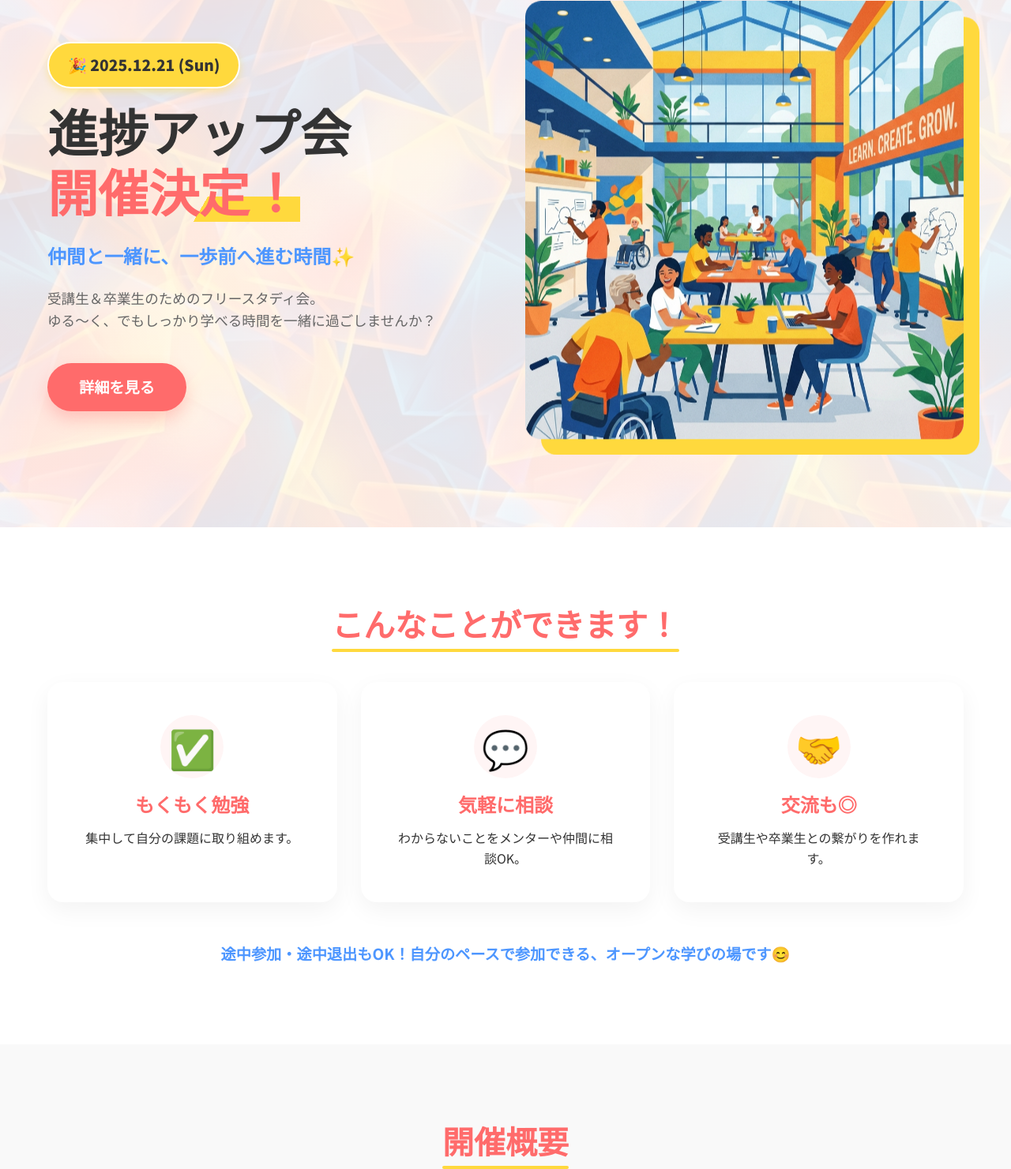
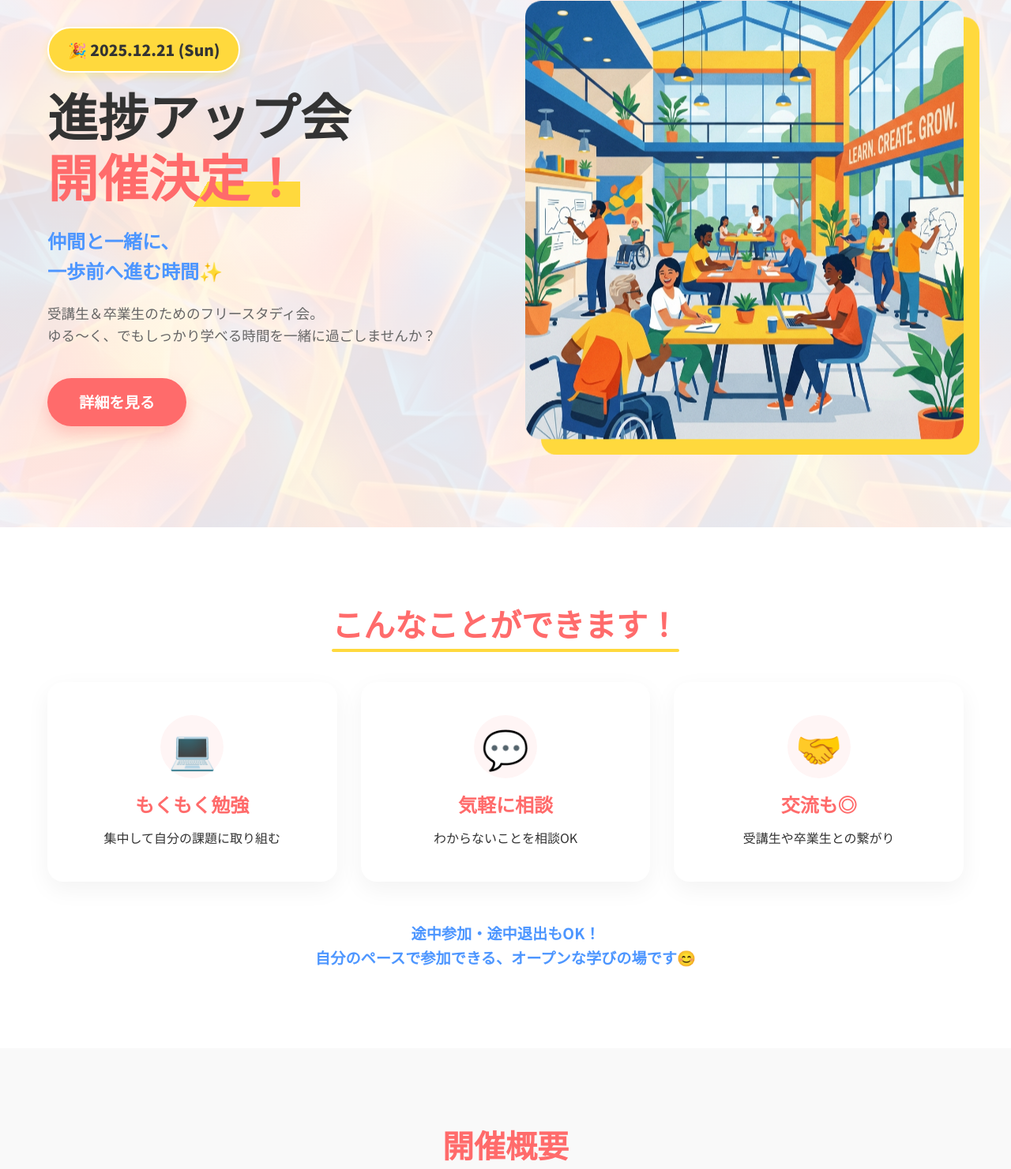
Before and after one commit to wamotahiruo/progress-up-lp, a plain HTML site: page index.html in a window 1280 px wide. Shown: the part 94-1575 px from the top of the page at 79% size. Drawn offline with Linux system fonts and the light colour scheme.

Commit message:
Update content and layout

```diff
--- a/index.html
+++ b/index.html
@@ -25,7 +25,7 @@
         <div class="hero-text">
           <span class="badge">🎉 2025.12.21 (Sun) </span>
           <h1>進捗アップ会<br><span class="highlight">開催決定！</span></h1>
-          <p class="subtitle">仲間と一緒に、一歩前へ進む時間✨</p>
+          <p class="subtitle">仲間と一緒に、<br>一歩前へ進む時間✨</p>
           <p class="description">受講生＆卒業生のためのフリースタディ会。<br>ゆる〜く、でもしっかり学べる時間を一緒に過ごしませんか？</p>
           <a href="#details" class="cta-button">詳細を見る</a>
         </div>
@@ -41,22 +41,22 @@
         <h2>こんなことができます！</h2>
         <div class="feature-grid">
           <div class="feature-card">
-            <div class="icon">✅</div>
+            <div class="icon">💻</div>
             <h3>もくもく勉強</h3>
-            <p>集中して自分の課題に取り組めます。</p>
+            <p>集中して自分の課題に取り組む</p>
           </div>
           <div class="feature-card">
             <div class="icon">💬</div>
             <h3>気軽に相談</h3>
-            <p>わからないことをメンターや仲間に相談OK。</p>
+            <p>わからないことを相談OK</p>
           </div>
           <div class="feature-card">
             <div class="icon">🤝</div>
             <h3>交流も◎</h3>
-            <p>受講生や卒業生との繋がりを作れます。</p>
+            <p>受講生や卒業生との繋がり</p>
           </div>
         </div>
-        <p class="note">途中参加・途中退出もOK！自分のペースで参加できる、オープンな学びの場です😊</p>
+        <p class="note">途中参加・途中退出もOK！<br>自分のペースで参加できる、オープンな学びの場です😊</p>
       </div>
     </section>
 
@@ -87,6 +87,10 @@
           <li>学習リズムを整えたいと思っている方</li>
         </ul>
       </div>
+      <div class="container">
+        <p><a href="https://forms.gle/M89JgDDoYUYyMqSa6" target="_blank"
+            rel="noopener noreferrer">🖱️出欠回答へのご協力お願いします🖱️</a></p>
+      </div>
     </section>
 
     <!-- Footer/CTA -->
@@ -95,10 +99,6 @@
         <!-- <h2>出欠回答へのご協力お願いします！</h2> -->
         <p>ふらっと来て、ふらっと帰ってOKです♪<br>みんなで一緒に、前向きに学びを楽しみましょう💪🌱</p>
       </div>
-      <div class="container">
-        <p><a href="https://forms.gle/M89JgDDoYUYyMqSa6" target="_blank"
-            rel="noopener noreferrer">🖱️出欠回答へのご協力お願いします🖱️</a></p>
-      </div>
     </footer>
   </div>
 
```
